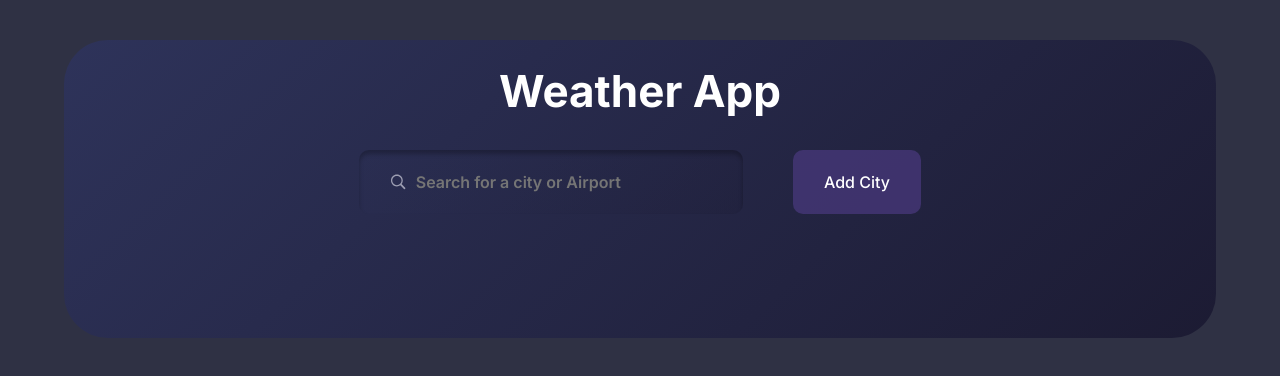
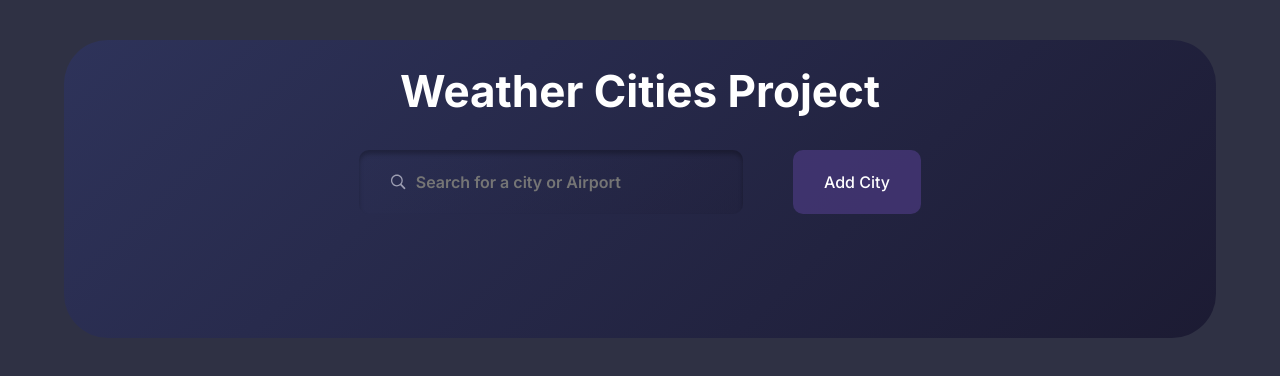
Before and after one commit to prasadmull/F2-Module-Weather-Test, a plain HTML site: page index.html in a window 1280 px wide. Drawn offline with nearby package versions, Linux system fonts and the light colour scheme.

Commit message:
created file

```diff
--- a/index.html
+++ b/index.html
@@ -22,7 +22,7 @@
     <div class="main">
       <div class="container">
         <div class="container__title">
-          <h1>Weather App</h1>
+          <h1>Weather Cities Project</h1>
         </div>
         <div class="container__search">
           <div class="container__search-input">
```
